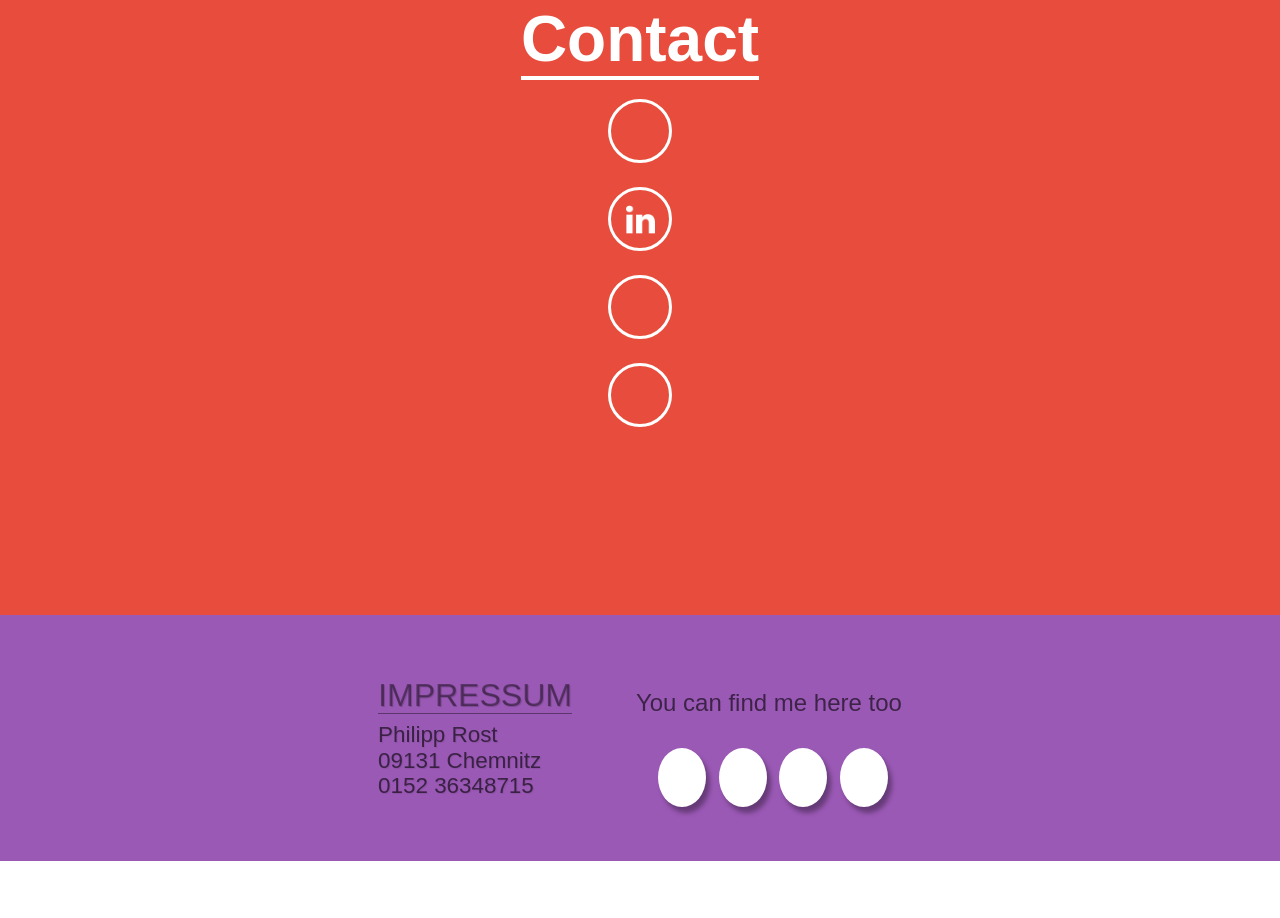
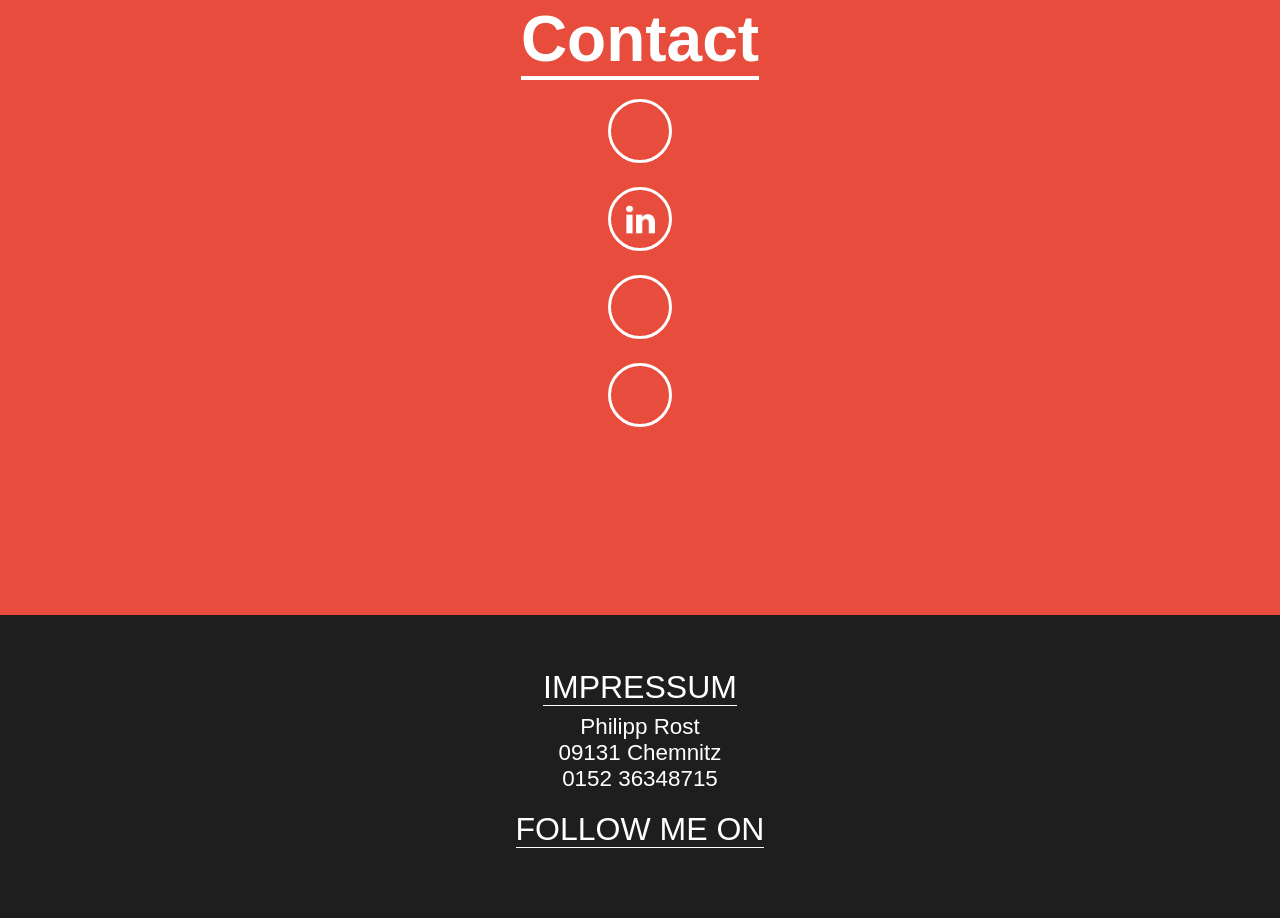
Before and after one commit to Drive-O/pr, a website: page app/index.html in a window 1280 px wide. Shown: the part 3385-4303 px from the top of the page. Before the commit the page ends 4246 px from the top, so only its background shows below. Drawn offline with nearby package versions, Linux system fonts and the light colour scheme; a web font is replaced by a local one.

Commit message:
Changed footer

```diff
--- a/app/assets/styles/modules/_sixthpage.css
+++ b/app/assets/styles/modules/_sixthpage.css
@@ -8,7 +8,7 @@
   flex-flow: column wrap;
   justify-content: center;
   align-items: center;
-  background: $purple;
+  background: $dark;
   &__container{
     min-width: 50%;
     height: 50%;
@@ -16,12 +16,11 @@
     flex-flow: row wrap;
     justify-content: center;
     align-items: center;
-    &__impressum span{
-      color: rgba(0,0,0,0.4);
-      text-shadow: 1px 1px 1px rgba(0,0,0,0.2);
+    &__impressum span, &__social span{
+      color: white;
       text-transform: uppercase;
       font-size: 1.2rem;
-      border-bottom: 1px solid rgba(0,0,0,0.4);
+      border-bottom: 1px solid white;
       @mixin mediumScreen{
         font-size: 2rem;
       }
@@ -30,9 +29,9 @@
       margin-top: 0.5rem;
     }
     &__impressum ul li{
+      text-align: center;
       list-style: none;
-      color: rgba(0,0,0,0.6);
-      text-shadow: 1px 1px 1px rgba(0,0,0,0.1);
+      color: white;
       @mixin mediumScreen{
         font-size: 1.4rem;
       }
@@ -46,31 +45,10 @@
       height: 100%;
       justify-content: center;
       align-items: center;
-      @mixin mediumScreen{
-        display: block;
-        width: auto;
-        margin-left: 4rem;
-      }
-    }
-    &__social span{
-      font-size: 1.5rem;
-      color: rgba(0,0,0,0.6);
-      text-align: center;
     }
     &__social ul{
-      margin-top: 2rem;
+      margin-top: 0.5rem;
       text-align: center;
-    }
-    &__social ul a{
-      display: inline-block;
-      padding: 12px;
-      border-radius: 100%;
-      margin-left: 0.5rem;
-      background: white;
-      -webkit-box-shadow: 4px 6px 5px 0px rgba(0,0,0,0.35);
-      -moz-box-shadow: 4px 6px 5px 0px rgba(0,0,0,0.35);
-      box-shadow: 4px 6px 5px 0px rgba(0,0,0,0.35);
-      transition: all 0.3s ease-in-out;
     }
     &__social .zocial-github, &__social .zocial-pinterest, &__social .zocial-skype, &__social .zocial-reddit{
       font-family: 'zocial', sans-serif;
@@ -79,6 +57,16 @@
       margin-top: 0.4rem;
       width: 24px;
       height: 24px;
+      color: white;
+      @mixin mediumScreen{
+        transform: scale(2);
+        margin-left: 1.2rem;
+        margin-top: 1.4rem;
+      }
+    }
+    &__social ul a{
+      display: inline-block;
+      transition: all 0.3s ease-in-out;
     }
     &__social ul a:hover{
       transform: scale(1.2);
--- a/app/index.html
+++ b/app/index.html
@@ -185,7 +185,7 @@
 						</ul>
 					</div>
 					<div class="sixth-page__container__social">
-						<span>You can find me here too</span>
+						<span>Follow me on</span>
 						<ul>
 							<a href="https://github.com/Drive-O"><li class="zocial-github"></li></a>
 							<a href="https://de.pinterest.com/driveoverride9/"><li class="zocial-pinterest"></li></a>
--- a/app/temp/styles/styles.css
+++ b/app/temp/styles/styles.css
@@ -976,7 +976,7 @@ menu {
   -webkit-box-align: center;
       -ms-flex-align: center;
           align-items: center;
-  background: #9b59b6
+  background: #1e1e1e
 }.sixth-page__container{
   min-width: 50%;
   height: 50%;
@@ -993,21 +993,20 @@ menu {
   -webkit-box-align: center;
       -ms-flex-align: center;
           align-items: center;
-}.sixth-page__container__impressum span{
-  color: rgba(0,0,0,0.4);
-  text-shadow: 1px 1px 1px rgba(0,0,0,0.2);
+}.sixth-page__container__impressum span, .sixth-page__container__social span{
+  color: white;
   text-transform: uppercase;
   font-size: 1.2rem;
-  border-bottom: 1px solid rgba(0,0,0,0.4);
-}@media(min-width: 780px){.sixth-page__container__impressum span{
+  border-bottom: 1px solid white;
+}@media(min-width: 780px){.sixth-page__container__impressum span, .sixth-page__container__social span{
     font-size: 2rem;
   }
 }.sixth-page__container__impressum ul{
   margin-top: 0.5rem;
 }.sixth-page__container__impressum ul li{
+  text-align: center;
   list-style: none;
-  color: rgba(0,0,0,0.6);
-  text-shadow: 1px 1px 1px rgba(0,0,0,0.1);
+  color: white;
 }@media(min-width: 780px){.sixth-page__container__impressum ul li{
     font-size: 1.4rem;
   }
@@ -1029,27 +1028,9 @@ menu {
   -webkit-box-align: center;
       -ms-flex-align: center;
           align-items: center;
-}@media(min-width: 780px){.sixth-page__container__social{
-    display: block;
-    width: auto;
-    margin-left: 4rem;
-  }
-}.sixth-page__container__social span{
-  font-size: 1.5rem;
-  color: rgba(0,0,0,0.6);
+}.sixth-page__container__social ul{
+  margin-top: 0.5rem;
   text-align: center;
-}.sixth-page__container__social ul{
-  margin-top: 2rem;
-  text-align: center;
-}.sixth-page__container__social ul a{
-  display: inline-block;
-  padding: 12px;
-  border-radius: 100%;
-  margin-left: 0.5rem;
-  background: white;
-  box-shadow: 4px 6px 5px 0px rgba(0,0,0,0.35);
-  -webkit-transition: all 0.3s ease-in-out;
-  transition: all 0.3s ease-in-out;
 }.sixth-page__container__social .zocial-github, .sixth-page__container__social .zocial-pinterest, .sixth-page__container__social .zocial-skype, .sixth-page__container__social .zocial-reddit{
   font-family: 'zocial', sans-serif;
   display: inline-block;
@@ -1058,6 +1039,17 @@ menu {
   margin-top: 0.4rem;
   width: 24px;
   height: 24px;
+  color: white;
+}@media(min-width: 780px){.sixth-page__container__social .zocial-github, .sixth-page__container__social .zocial-pinterest, .sixth-page__container__social .zocial-skype, .sixth-page__container__social .zocial-reddit{
+    -webkit-transform: scale(2);
+            transform: scale(2);
+    margin-left: 1.2rem;
+    margin-top: 1.4rem;
+  }
+}.sixth-page__container__social ul a{
+  display: inline-block;
+  -webkit-transition: all 0.3s ease-in-out;
+  transition: all 0.3s ease-in-out;
 }.sixth-page__container__social ul a:hover{
   -webkit-transform: scale(1.2);
           transform: scale(1.2);
```
